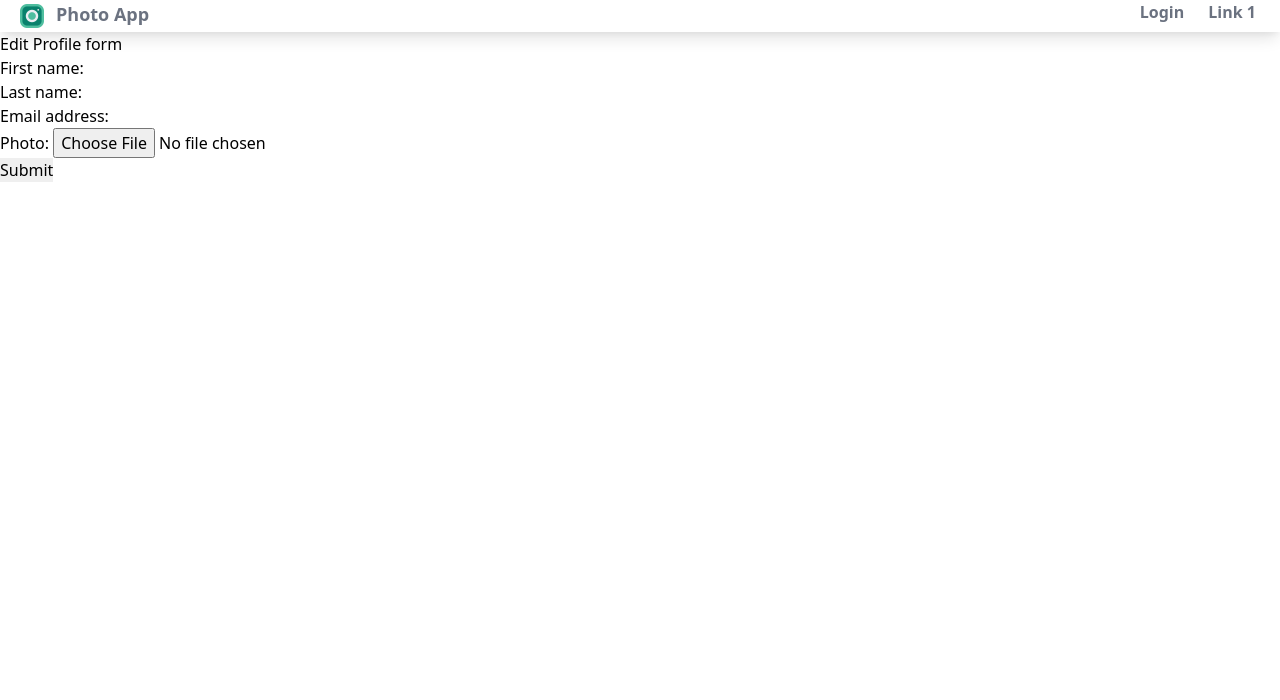
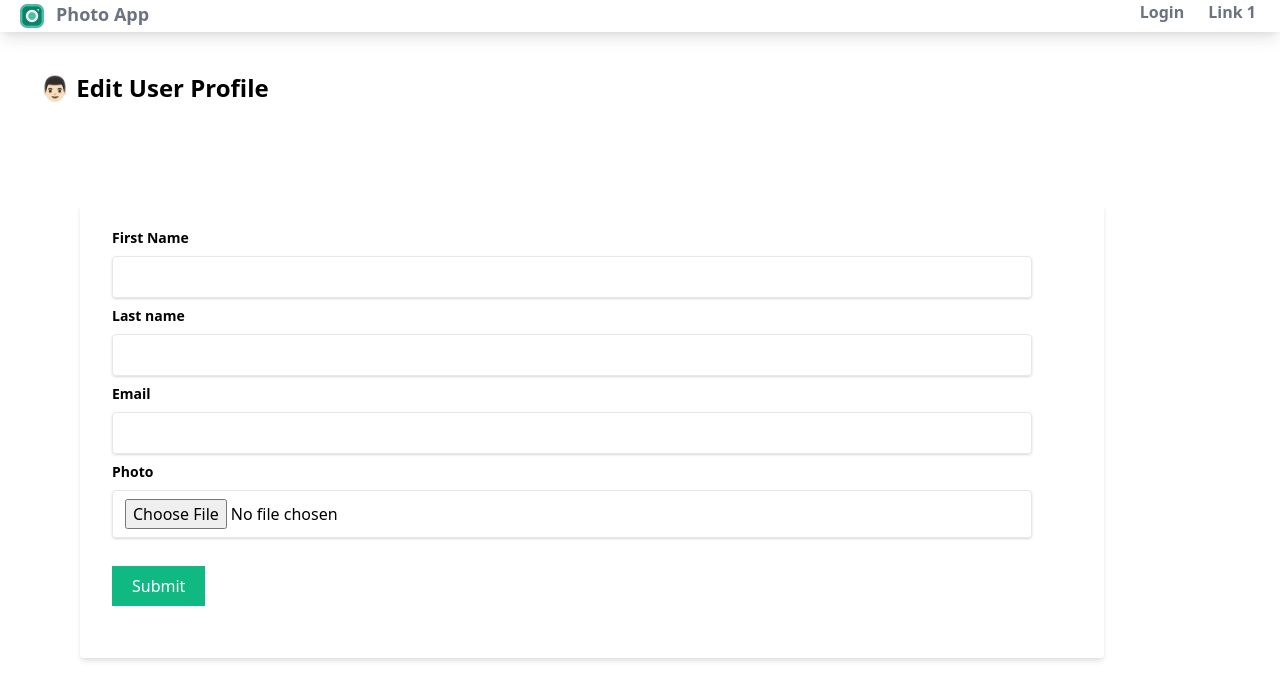
Before and after one commit to Sudhanshu-Badole/A_Social_Media_App, a Django app: template users/templates/users/edit.html in a window 1280 px wide. Shown: the top 700 px of the page. Run offline with Django 3.2, Linux system fonts and the light colour scheme; the template is opened without the code that fills it: values that come from a table or form of the project are taken from there, others are empty; style sheets or scripts are compiled from the project's sources.

Commit message:
28- Styling Edit Form

```diff
--- a/users/templates/users/edit.html
+++ b/users/templates/users/edit.html
@@ -1,12 +1,41 @@
-{% extends "users/base.html" %}
+{% extends 'users/base.html' %}
+{% block body %}
+<h2 class="text-2xl m-10 font-bold">👨🏻 Edit User Profile</h2>
+<div class="container py-5 mx-10">
+<form method="post" class="bg-white shadow-md m-10 px-8 rounded pt-6 pb-8 mb-4 w-4/5" enctype="multipart/form-data">
+  {% csrf_token %}
+  <div class="mb-2">
+    <label class="block text-grey-700 text-sm font-bold mb-2" for="">First Name</label>
+    <div class="shadow appearance-none border rounded py-2 px-3 mr-10 text-grey-700">
+      {{ user_form.first_name }}
+    </div>
 
-{% block body %}
-<h2>Edit Profile form</h2>
-<form method="POST" enctype="multipart/form-data">
-    {% csrf_token %}
-    {{ user_form.as_p }}
-    {{ profile_form.as_p }}
-    <input type="submit">
+  </div>
+  <div class="mb-2">
+    <label class="block text-grey-700 text-sm font-bold mb-2" for="">Last name</label>
+    <div class="shadow appearance-none border rounded py-2 px-3 mr-10 text-grey-700">
+      {{ user_form.last_name }}
+    </div>
+
+  </div>
+  <div class="mb-2">
+    <label class="block text-grey-700 text-sm font-bold mb-2" for="">Email</label>
+    <div class="shadow appearance-none border rounded py-2 px-3 mr-10 text-grey-700">
+      {{ user_form.email }}
+    </div>
+
+  </div>
+  <div class="mb-2">
+    <label class="block text-grey-700 text-sm font-bold mb-2" for="">Photo</label>
+    <div class="shadow appearance-none border rounded py-2 px-3 mr-10 text-grey-700">
+      {{ profile_form.photo }}
+    </div>
+
+  </div>
+
+   <button type="submit" class="bg-green-500 text-white my-5 px-5 py-2">Submit</button>
 </form>
 
+</div>
+
 {% endblock %}
```
